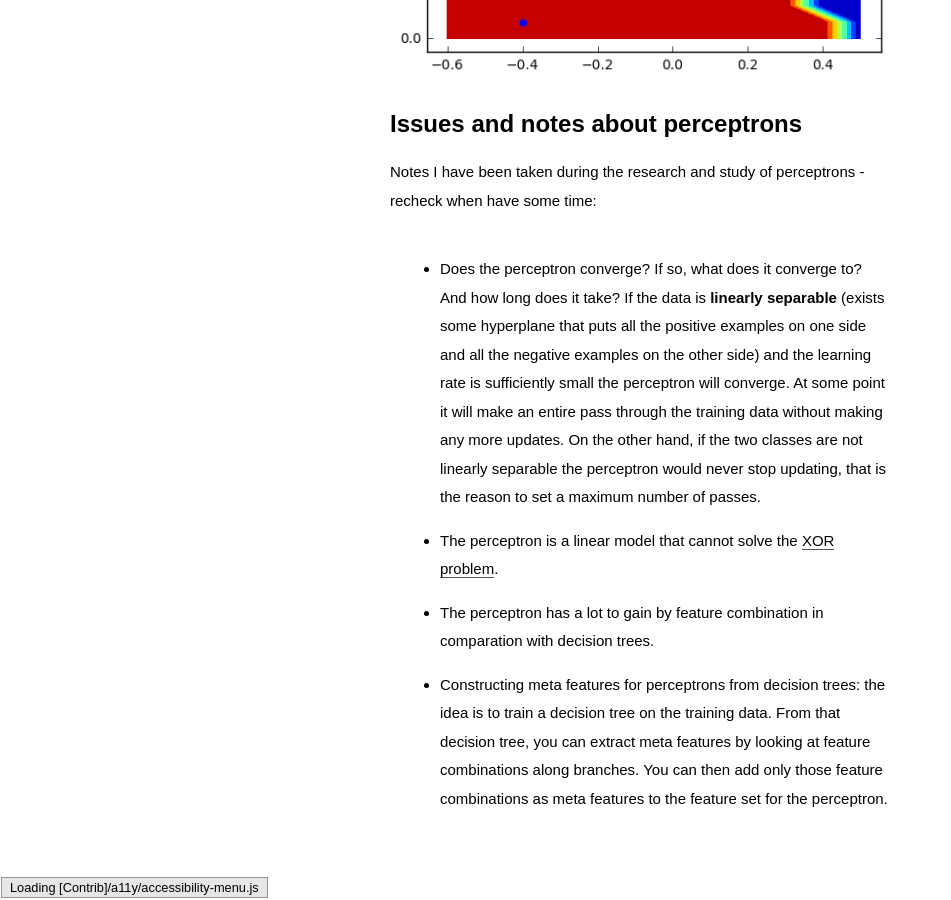
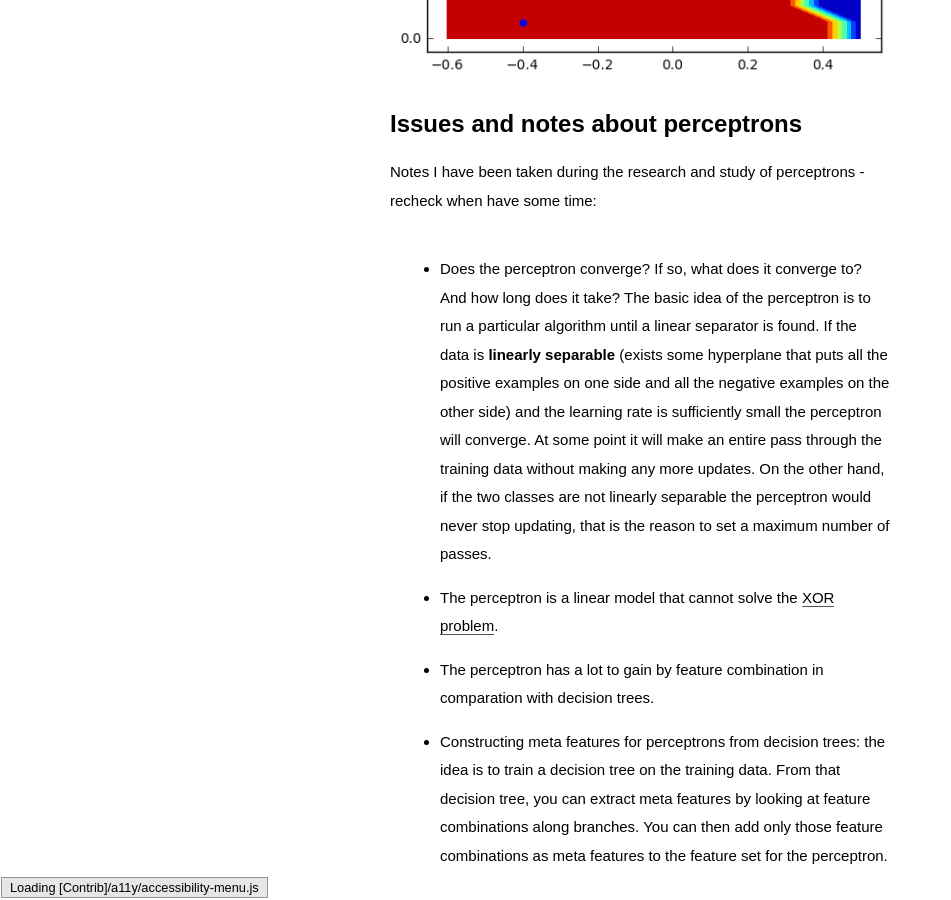
Before and after one commit to jootse84/jootse84.github.io, a Jekyll site: the page built from _posts/2017-03-08-perceptrons.md, in a window 1280 px wide and 900 px high, scrolled down 5183 px. Shown: the whole window, without its empty margins (0-951 px from the left). Built offline with Jekyll 4.4.1, drawn with Linux system fonts in a browser that asks for light colours; some web fonts are replaced; comment, search, counter and statistics services are not loaded.

Commit message:
RSS and Atom included

```diff
--- a/_config.yml
+++ b/_config.yml
@@ -1,6 +1,6 @@
 # Site Info
 title:              "Jose's blog"
-description:        "I wouldn’t call this blog a classical web development blog."
+description:        "A general Computer Science blog. My fun thoughts on coding problems, ideas and projects."
 
 # Author Info
 author_name:        "Jose E. Martinez"
@@ -27,6 +27,9 @@ sass:
 include:            [ "robots.txt" ]
 exclude:            [ "LICENSE", "README.md", "CNAME", "vendor", "Gemfile" ]
 
+gems:
+  - jekyll-feed
+
 compress_html:
     clippings:      all
     ingore:
--- a/_posts/2017-03-08-perceptrons.md
+++ b/_posts/2017-03-08-perceptrons.md
@@ -134,7 +134,8 @@ ax.set_title('Perceptron')
 # Issues and notes about perceptrons
 
 Notes I have been taken during the research and study of perceptrons - recheck when have some time:
-- Does the perceptron converge? If so, what does it converge to? And how long does it take? If the data is **linearly separable** (exists some hyperplane that puts all the positive examples on one side and all the negative examples on the other side) and the learning rate is sufficiently small the perceptron will converge. At some point it will make an entire pass through the training data without making any more updates. On the other hand, if the two classes are not linearly separable the perceptron would never stop updating, that is the reason to set a maximum number of passes.
+- Does the perceptron converge? If so, what does it converge to? And how long does it take? The basic idea of the perceptron is to run a particular algorithm
+until a linear separator is found. If the data is **linearly separable** (exists some hyperplane that puts all the positive examples on one side and all the negative examples on the other side) and the learning rate is sufficiently small the perceptron will converge. At some point it will make an entire pass through the training data without making any more updates. On the other hand, if the two classes are not linearly separable the perceptron would never stop updating, that is the reason to set a maximum number of passes.
 
 - The perceptron is a linear model that cannot solve the [XOR problem](http://toritris.weebly.com/perceptron-5-xor-how--why-neurons-work-together.html).
 
```
